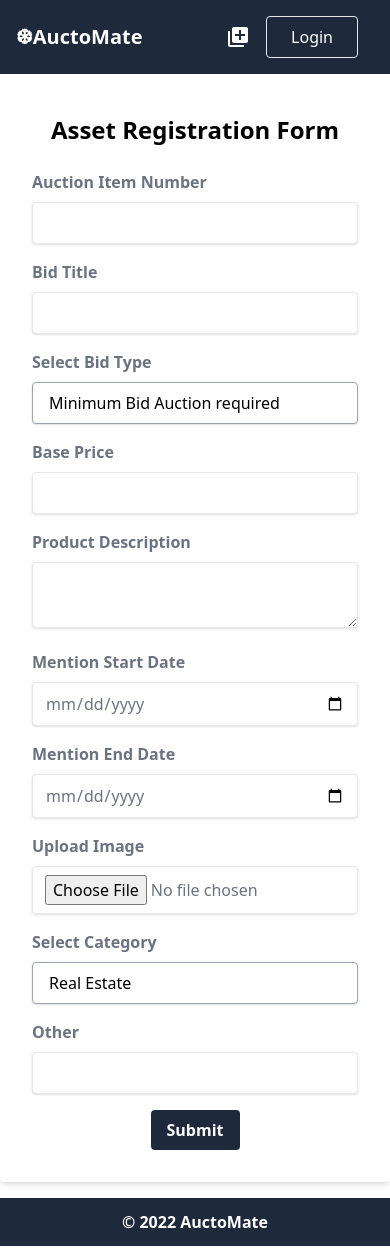
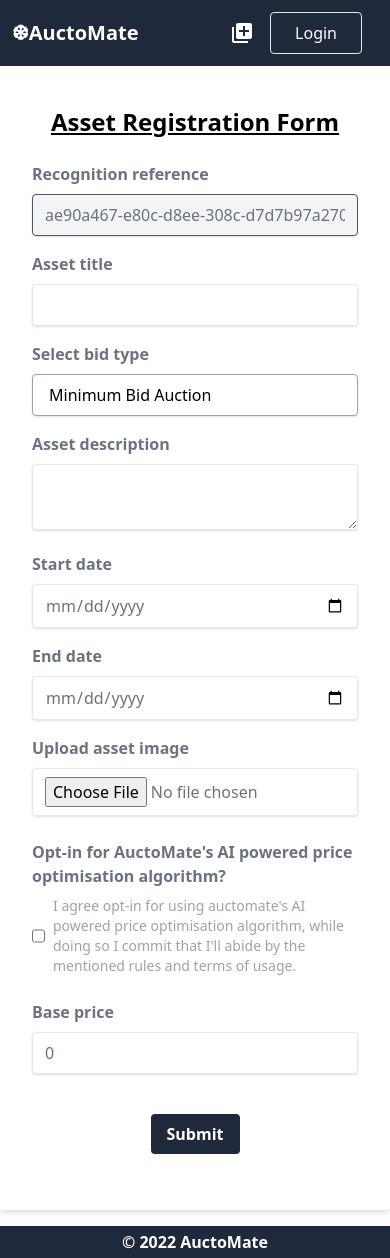
Before and after one commit to parthpandyappp/auctomate, a React (Create React App) app: page /registration/asset in a window 390 px wide. Built offline with nearby package versions, Linux system fonts and the light colour scheme; the HTML template or start-up script is replaced by a standard one.

Commit message:
form hooked with states

```diff
--- a/package.json
+++ b/package.json
@@ -11,6 +11,7 @@
     "react-icons": "^4.4.0",
     "react-router-dom": "^6.3.0",
     "react-scripts": "5.0.1",
+    "react-uuid": "^2.0.0",
     "web-vitals": "^2.1.4"
   },
   "scripts": {
--- a/src/App.js
+++ b/src/App.js
@@ -3,7 +3,7 @@ import { Nav, Footer } from "./components"
 
 function App() {
   return (
-    <div className="min-h-screen">
+    <div className="flex flex-col min-h-screen">
       <Nav />
       <Routes />
       <Footer />
--- a/src/components/Footer.jsx
+++ b/src/components/Footer.jsx
@@ -1,6 +1,6 @@
 const Footer = () => {
   return (
-    <footer className="bg-slate-800 text-white p-3 text-center font-bold">
+    <footer className="flex-none bg-slate-800 text-white p-1 text-center font-bold">
       &copy; 2022 AuctoMate
     </footer>
   );
--- a/src/components/Nav.jsx
+++ b/src/components/Nav.jsx
@@ -2,7 +2,7 @@ import { Link } from "react-router-dom";
 import { MdAddToPhotos } from "react-icons/md";
 const Nav = () => {
   return (
-    <nav className="flex bg-slate-800 justify-between items-center p-4">
+    <nav className="flex bg-slate-800 justify-between items-center p-3">
       <Link to="/">
         <h1 className="text-xl text-white cursor-pointer font-bold">
           ❆AuctoMate
--- a/src/pages/AssetRegForm.jsx
+++ b/src/pages/AssetRegForm.jsx
@@ -1,155 +1,282 @@
+import uuid from "react-uuid";
+import { useState } from "react";
+
 const AssetRegForm = () => {
+  const initData = {
+    title: "",
+    reg_ref: uuid(),
+    is_using_ai: false,
+    category: "",
+    bid_type: "Minimum Bid Auction",
+    base_price: 0,
+    upload_file: undefined,
+    start_date: "",
+    end_date: "",
+    other_category: "",
+    description: "",
+  };
+  const [formData, setFormData] = useState(initData);
+
+  const {
+    title,
+    reg_ref,
+    is_using_ai,
+    category,
+    bid_type,
+    base_price,
+    upload_file,
+    start_date,
+    end_date,
+    other_category,
+    description,
+  } = formData;
+
+  console.log(formData);
+
   return (
     <form
-      className="bg-white shadow-md rounded px-8 pt-6 pb-8 mt-4 mb-4 w-full max-w-3xl mx-auto md:max-w-xl"
+      className="grow bg-white shadow-md rounded px-8 pt-6 pb-8 mt-4 mb-4 w-full max-w-3xl mx-auto md:max-w-xl"
       action="submit"
     >
-      <h2 className="text-center text-2xl mb-6 font-bold">
+      <h2 className="underline underline-offset-3 text-center text-2xl mb-6 font-bold">
         Asset Registration Form
       </h2>
 
       <div className="mb-4">
-        <label for="item_number" className="block text-gray-500 font-bold mb-2">
-          Auction Item Number
+        <label htmlFor="reg_ref" className="block text-gray-500 font-bold mb-2">
+          Recognition reference
         </label>
         <input
-          className="shadow appearance-none border rounded w-full py-2 px-3 text-gray-500 leading-light focus:outline focus:shadow-outline"
-          id="item_number"
-          name="Item-number"
-          type="number"
+          className="shadow appearance-none border rounded w-full py-2 px-3 text-gray-500 leading-light focus:none cursor-not-allowed border-gray-600 placeholder-gray-400 text-gray-400 focus:none bg-gray-100"
+          id="reg_ref"
+          name="reg_ref"
+          value={reg_ref}
+          readOnly
+          disabled
           required
         />
       </div>
 
       <div className="mb-4">
-        <label for="bid_title" className="block text-gray-500 font-bold mb-2">
-          Bid Title
+        <label htmlFor="title" className="block text-gray-500 font-bold mb-2">
+          Asset title
         </label>
         <input
-          id="base_title"
-          name="base_title"
+          id="title"
+          name="title"
           type="text"
+          value={title}
           className="shadow appearance-none border rounded w-full py-2 px-3 text-gray-500 leading-light focus:outline focus:shadow-outline"
+          onChange={(e) =>
+            setFormData({ ...formData, [e.target.name]: e.target.value })
+          }
           required
         />
       </div>
 
       <div className="flex-row flex-wrap mb-4">
-        <label className="block text-gray-500 font-bold mb-2" for="bid_type">
-          Select Bid Type
+        <label
+          className="block text-gray-500 font-bold mb-2"
+          htmlFor="bid_type"
+        >
+          Select bid type
         </label>
         <select
           className="block appearance-none w-full bg-white border border-gray-400 hover:border-gray-500 px-4 py-2 pr-8 rounded shadow leading-light focus:outline-none focus:shadow-outline "
-          name="bid-list"
+          name="bid_type"
+          value={bid_type}
           id="bid_type"
+          onChange={(e) =>
+            setFormData({ ...formData, [e.target.name]: e.target.value })
+          }
         >
-          <option value="Minimum-bid-auction">
-            Minimum Bid Auction required
-          </option>
+          <option value="Minimum-bid-auction">Minimum Bid Auction</option>
           <option value="Sealed-bid-auction">Sealed Bid Auction</option>
         </select>
       </div>
 
       <div className="mb-4">
-        <label className="block text-gray-500 font-bold mb-2" for="base_price">
-          Base Price
+        <label
+          htmlFor="description"
+          className="block text-gray-500 font-bold mb-2"
+        >
+          Asset description
+        </label>
+        <textarea
+          id="description"
+          name="description"
+          type="text"
+          className="shadow appearance-none border rounded w-full py-2 px-3 text-gray-500 leading-light focus:outline focus:shadow-outline"
+          value={description}
+          onChange={(e) =>
+            setFormData({ ...formData, [e.target.name]: e.target.value })
+          }
+          required
+        ></textarea>
+      </div>
+
+      <div className="mb-4">
+        <label
+          htmlFor="start_date"
+          className="block text-gray-500 font-bold mb-2"
+        >
+          Start date
         </label>
         <input
           className="shadow appearance-none border rounded w-full py-2 px-3 text-gray-500 leading-light focus:outline focus:shadow-outline"
-          id="base_price"
-          name="base_price"
-          type="text"
+          id="start_date"
+          name="start_date"
+          type="date"
+          value={start_date}
+          onChange={(e) =>
+            setFormData({ ...formData, [e.target.name]: e.target.value })
+          }
           required
         />
       </div>
 
       <div className="mb-4">
         <label
-          for="product_desc"
+          htmlFor="end_date"
           className="block text-gray-500 font-bold mb-2"
         >
-          Product Description
-        </label>
-        <textarea
-          id="base_price"
-          name="base_price"
-          type="text"
-          className="shadow appearance-none border rounded w-full py-2 px-3 text-gray-500 leading-light focus:outline focus:shadow-outline"
-          required
-        ></textarea>
-      </div>
-
-      <div className="mb-4">
-        <label for="start_date" className="block text-gray-500 font-bold mb-2">
-          Mention Start Date
-        </label>
-        <input
-          className="shadow appearance-none border rounded w-full py-2 px-3 text-gray-500 leading-light focus:outline focus:shadow-outline"
-          id="start_date"
-          name="start_date"
-          type="date"
-          required
-        />
-      </div>
-
-      <div className="mb-4">
-        <label for="end_date" className="block text-gray-500 font-bold mb-2">
-          Mention End Date
+          End date
         </label>
         <input
           className="shadow appearance-none border rounded w-full py-2 px-3 text-gray-500 leading-light focus:outline focus:shadow-outline"
           id="end_date"
           name="end_date"
           type="date"
+          value={end_date}
+          onChange={(e) =>
+            setFormData({ ...formData, [e.target.name]: e.target.value })
+          }
           required
         />
       </div>
 
       <div className="mb-4">
-        <label for="upload" className="block text-gray-500 font-bold mb-2">
-          Upload Image
+        <label
+          htmlFor="upload_file"
+          className="block text-gray-500 font-bold mb-2"
+        >
+          Upload asset image
         </label>
         <input
           className="shadow appearance-none border rounded w-full py-2 px-3 text-gray-500 leading-light focus:outline focus:shadow-outline"
-          id="upload"
-          name="upload"
+          id="upload_file"
+          name="upload_file"
           type="file"
+          value={upload_file}
+          onChange={(e) =>
+            setFormData({ ...formData, [e.target.name]: e.target.value })
+          }
           required
         />
       </div>
 
-      <div className="flex-row flex-wrap mb-4">
-        <label className="block text-gray-500 font-bold mb-2" for="bid_type">
-          Select Category
+      <div className="mb-6 mt-6">
+        <label
+          htmlFor="is_using_ai"
+          className="block text-gray-500 font-bold mb-2"
+        >
+          Opt-in for AuctoMate's AI powered price optimisation algorithm?
         </label>
-        <select
-          className="block appearance-none w-full bg-white border border-gray-400 hover:border-gray-500 px-4 py-2 pr-8 rounded shadow leading-light focus:outline-none focus:shadow-outline "
-          name="bid-list"
-          id="bid_type"
-        >
-          <option value="real_estate">Real Estate</option>
-          <option value="vehicles">Vehicles</option>
-          <option value="other">Other</option>
-        </select>
+        <div className="flex items-center mb-4">
+          <input
+            id="is_using_ai"
+            name="is_using_ai"
+            type="checkbox"
+            value={is_using_ai}
+            className="w-4 h-4 text-blue-600 bg-gray-100 rounded border-gray-300 focus:ring-blue-500 dark:focus:ring-blue-600 dark:ring-offset-gray-800 focus:ring-2 dark:bg-gray-700 dark:border-gray-600"
+            onChange={(e) =>
+              setFormData({ ...formData, [e.target.name]: !is_using_ai })
+            }
+            checked={is_using_ai}
+          />
+          <label
+            htmlFor="is_using_ai"
+            className="ml-2 text-sm font-base text-gray-400"
+          >
+            I agree opt-in for using auctomate's AI powered price optimisation
+            algorithm, while doing so I commit that I'll abide by the mentioned
+            rules and terms of usage.
+          </label>
+        </div>
       </div>
 
-      <div className="mb-4">
-        <label for="other" className="block text-gray-500 font-bold mb-2">
-          Other
-        </label>
-        <input
-          className="shadow appearance-none border rounded w-full py-2 px-3 text-gray-500 leading-light focus:outline focus:shadow-outline"
-          id="upload"
-          name="upload"
-          type="text"
-          required
-        />
-      </div>
+      {is_using_ai && (
+        <div className="flex-row flex-wrap mb-4">
+          <label
+            className="block text-gray-500 font-bold mb-2"
+            htmlFor="category"
+          >
+            Asset category
+          </label>
+          <select
+            className="block appearance-none w-full bg-white border border-gray-400 hover:border-gray-500 px-4 py-2 pr-8 rounded shadow leading-light focus:outline-none focus:shadow-outline "
+            name="category"
+            value={category}
+            onChange={(e) =>
+              setFormData({ ...formData, [e.target.name]: e.target.value })
+            }
+            id="category"
+          >
+            <option value="real_estate">Real Estate</option>
+            <option value="vehicles">Vehicles</option>
+            <option value="other">Other</option>
+          </select>
+        </div>
+      )}
+
+      {!is_using_ai && (
+        <div className="mb-4">
+          <label
+            className="block text-gray-500 font-bold mb-2"
+            htmlFor="base_price"
+          >
+            Base price
+          </label>
+          <input
+            className="shadow appearance-none border rounded w-full py-2 px-3 text-gray-500 leading-light focus:outline focus:shadow-outline"
+            id="base_price"
+            name="base_price"
+            type="text"
+            value={base_price}
+            onChange={(e) =>
+              setFormData({ ...formData, [e.target.name]: e.target.value })
+            }
+            required
+          />
+        </div>
+      )}
+
+      {category === "other" && (
+        <div className="mb-4">
+          <label
+            className="block text-gray-500 font-bold mb-2"
+            htmlFor="other_category"
+          >
+            Other
+          </label>
+          <input
+            className="shadow appearance-none border rounded w-full py-2 px-3 text-gray-500 leading-light focus:outline focus:shadow-outline"
+            id="other_category"
+            name="other_category"
+            type="text"
+            value={other_category}
+            onChange={(e) =>
+              setFormData({ ...formData, [e.target.name]: e.target.value })
+            }
+            required
+          />
+        </div>
+      )}
 
       <div className="flex items-center justify-center">
         <button
-          className="bg-slate-800 text-white hover:bg-blue-700 text-white font-bold py-2 px-4 rounded focus:outline-none focus:shadow-outline"
-          type="button"
+          className="bg-slate-800 text-white hover:bg-blue-700 text-white font-bold py-2 px-4 rounded focus:outline-none focus:shadow-outline  m-6"
+          type="submit"
         >
           Submit
         </button>
--- a/src/pages/BiddingList.jsx
+++ b/src/pages/BiddingList.jsx
@@ -1,6 +1,6 @@
 const BiddingList = () => {
   return (
-    <div className="flex justify-center items-center w-full h-screen">
+    <div className="flex justify-center items-center w-full grow">
       <h1 className="text-3xl font-bold">All the bids will be shown here</h1>
     </div>
   );
--- a/src/pages/Home.jsx
+++ b/src/pages/Home.jsx
@@ -3,7 +3,7 @@ import { Link } from "react-router-dom";
 
 const Home = () => {
   return (
-    <main className="flex flex-col md:flex-row justify-center items-center w-full h-screen">
+    <main className="flex flex-col md:flex-row justify-center items-center w-full grow">
       <div className="flex justify-center w-1/2">
         <img
           src={landing}
```
Also changed, not shown: 1 other file (tests, documents, lock files or other folders).
